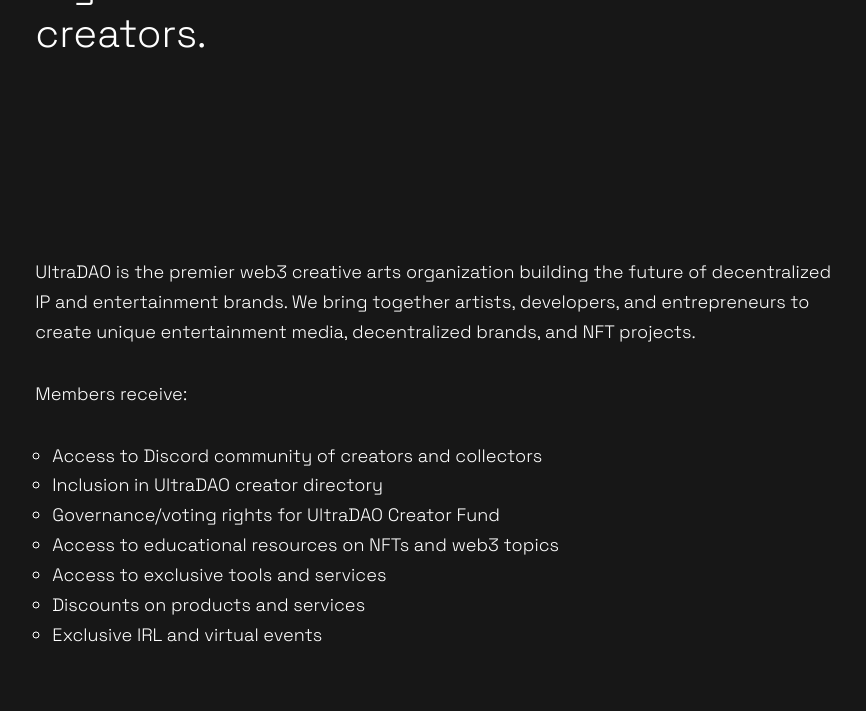
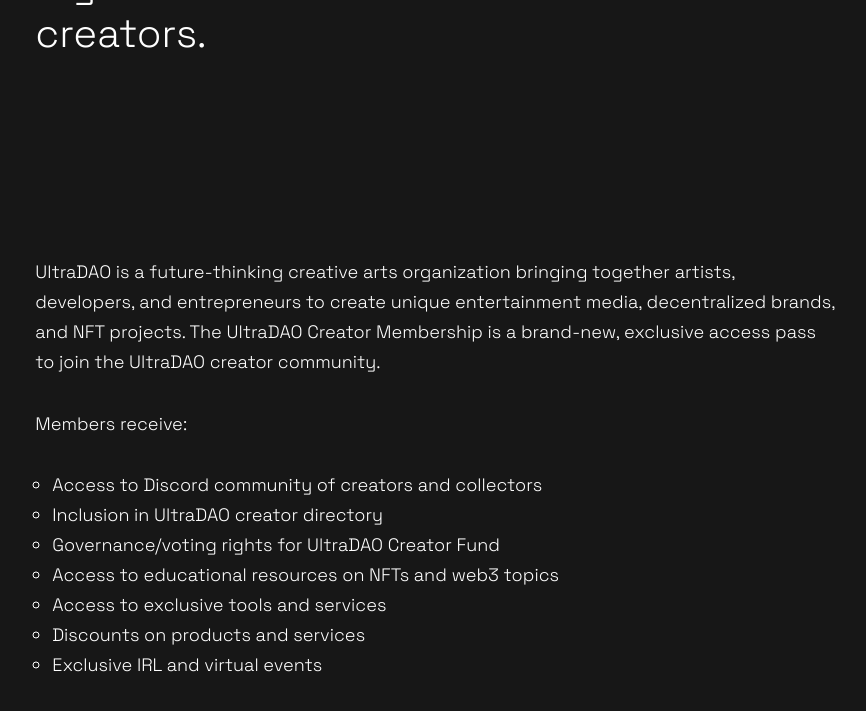
Before and after one commit to chriswallace/UltraDAO, a Jekyll site: the page built from creator-membership.html, in a window 1280 px wide and 900 px high, scrolled down 783 px. Shown: the top 711 px of the window, without its empty margins (16-882 px from the left). Built offline with Jekyll 4.4.1, drawn with Linux system fonts in a browser that asks for light colours.

Commit message:
Update some text

```diff
--- a/creator-membership.html
+++ b/creator-membership.html
@@ -28,7 +28,7 @@
 
     <div class="panel-inner">
 
-        <p>UltraDAO is the premier web3 creative arts organization building the future of decentralized IP and entertainment brands. We bring together artists, developers, and entrepreneurs to create unique entertainment media, decentralized brands, and NFT projects.</p>
+        <p>UltraDAO is a future-thinking creative arts organization bringing together artists, developers, and entrepreneurs to create unique entertainment media, decentralized brands, and NFT projects. The UltraDAO Creator Membership is a brand-new, exclusive access pass to join the UltraDAO creator community.</p>
 
         <p>Members receive:</p>
 
```
